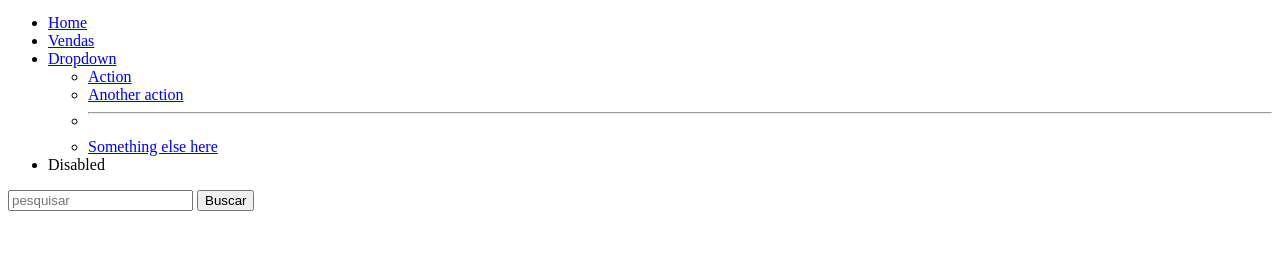
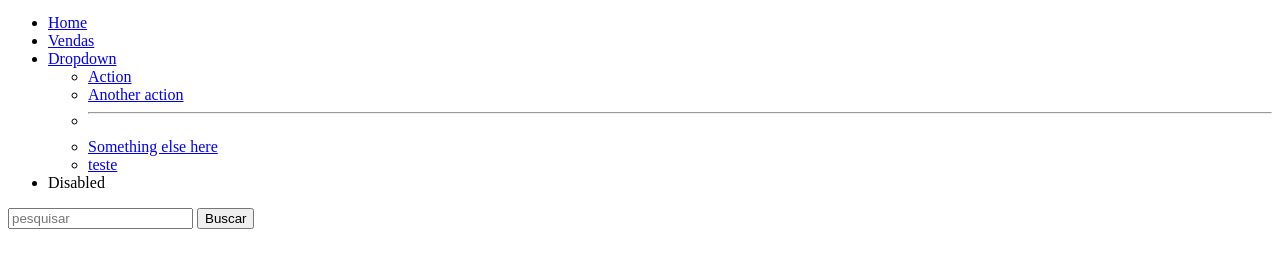
Before and after one commit to KelvisDenis/testes_com_git, a plain HTML site: page index.html in a window 1280 px wide. Shown: the part 28-296 px from the top of the page. Drawn offline with Linux system fonts and the light colour scheme.

Commit message:
Acresentado mais uma ul

```diff
--- a/index.html
+++ b/index.html
@@ -27,6 +27,7 @@
                   <li><a class="dropdown-item" href="#">Another action</a></li>
                   <li><hr class="dropdown-divider"></li>
                   <li><a class="dropdown-item" href="#">Something else here</a></li>
+                  <li><a class="dropdown-item" href="#">teste</a></li>
                 </ul>
               </li>
               <li class="nav-item">
```
